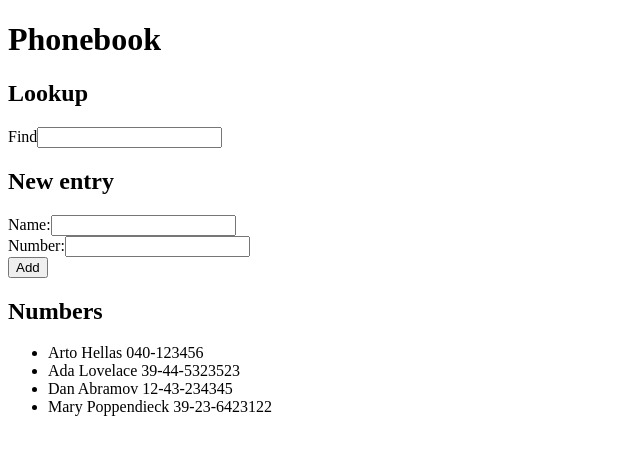
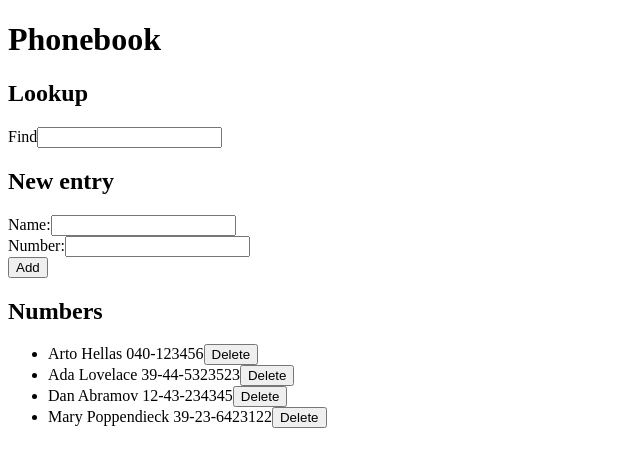
Before and after one commit to aki-cat/fullstack-open-course, a React (Vite) app in the folder part2/phonebook/: page / in a window 1280 px wide. Shown: the top 466 px of the page, without its empty margins (0-640 px from the left). Built offline with nearby package versions, Linux system fonts and the light colour scheme; data requests are answered from the project's data file.

Commit message:
Exercise 2.14: Done
Add remove button

```diff
--- a/part2/phonebook/src/App.jsx
+++ b/part2/phonebook/src/App.jsx
@@ -74,7 +74,7 @@ const App = () => {
 
       <Filter filter={filter} setSearchQuery={setSearchQuery} />
       <PersonForm submitNewPerson={submitNewPerson} changeNewName={changeNewName} changeNewNumber={changeNewNumber} newPerson={newPerson} />
-      <Persons persons={persons} filter={filter} />
+      <Persons setPersons={setPersons} persons={persons} filter={filter} />
 
     </div>
   );
--- a/part2/phonebook/src/components/Persons.jsx
+++ b/part2/phonebook/src/components/Persons.jsx
@@ -1,6 +1,19 @@
 import PhoneNumber from './PhoneNumber';
+import numbers from "../services/numbers";
 
-const Persons = ({ persons, filter }) => {
+const Persons = ({ setPersons, persons, filter }) => {
+
+    function onClickRemoveButton(deletedPerson) {
+        if (window.confirm(`Delete ${deletedPerson.name}?`)) {
+            numbers.remove(deletedPerson.id)
+                .then(_ => setPersons(persons.filter(person => person.id !== deletedPerson.id)))
+                .catch(error => {
+                    console.error(error);
+                    alert(error);
+                });
+        }
+    };
+
     return <>
         <h2>Numbers</h2>
         <ul>
@@ -20,7 +33,11 @@ const Persons = ({ persons, filter }) => {
                     )
                     .map(
                         person =>
-                            <PhoneNumber key={person.id} name={person.name} number={person.number} />
+                            <li key={person.id}>
+                                <PhoneNumber name={person.name} number={person.number} />
+                                <button onClick={() => onClickRemoveButton(person)}>Delete</button>
+                            </li>
+
                     )
             }
         </ul>
--- a/part2/phonebook/src/components/PhoneNumber.jsx
+++ b/part2/phonebook/src/components/PhoneNumber.jsx
@@ -1,5 +1,6 @@
+
 const PhoneNumber = ({ name, number }) => {
-    return <li>{name} {number}</li>;
-}
+    return <span>{name} {number}</span>;
+};
 
-export default PhoneNumber
+export default PhoneNumber;
--- a/part2/phonebook/src/services/numbers.js
+++ b/part2/phonebook/src/services/numbers.js
@@ -10,8 +10,13 @@ function insert(newNumber) {
     return axios.post(`${RESOURCE_BASE_URL}/persons`, newNumber).then(response => response.data);
 }
 
+function remove(id) {
+    return axios.delete(`${RESOURCE_BASE_URL}/persons/${id}`).then(response => response.data);
+}
+
 
 export default {
     getAll,
     insert,
+    remove,
 };
```
